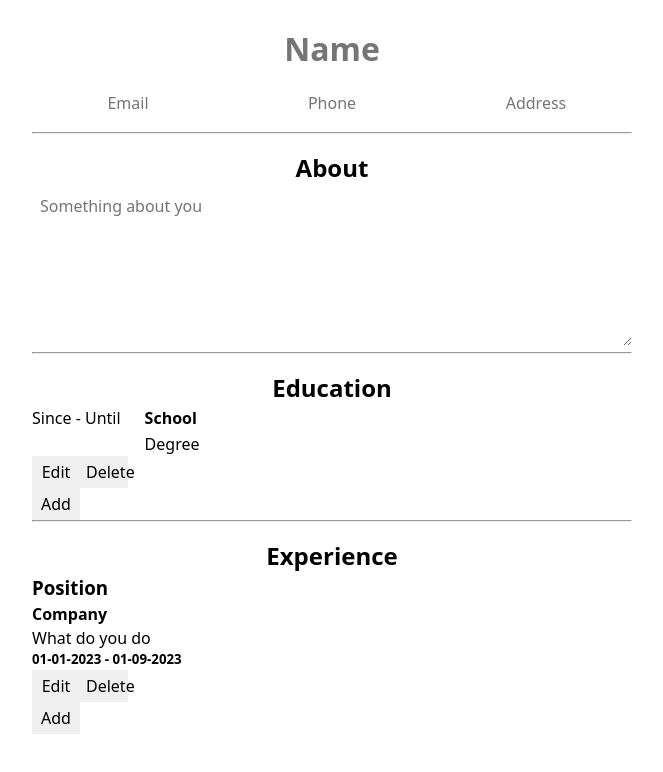
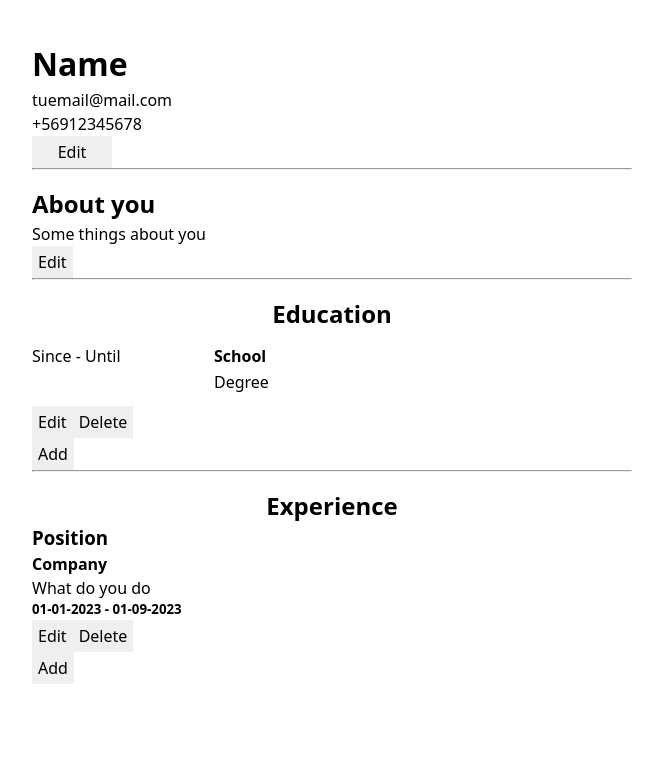
Before and after one commit to educanales/cv-application, a React (Vite) app: page / in a window 1280 px wide. Shown: the top 772 px of the page, without its empty margins (308-971 px from the left). Built offline with nearby package versions, Linux system fonts and the light colour scheme.

Commit message:
Fix index.html title

```diff
--- a/index.html
+++ b/index.html
@@ -4,7 +4,7 @@
     <meta charset="UTF-8" />
     <meta name="viewport" content="width=device-width, initial-scale=1.0" />
     <link rel="shortcut icon" href="#" />
-    <title>CV Aplication</title>
+    <title>CV Application</title>
   </head>
   <body>
     <div id="root"></div>
--- a/src/App.jsx
+++ b/src/App.jsx
@@ -10,7 +10,10 @@ export default function App() {
 
   return (
     <>
-      <Form />
+      <GeneralInfo />
+      <hr />
+      <About />
+      {/* <Form /> */}
       <hr />
       <Education />
       <hr />
--- a/src/styles/App.css
+++ b/src/styles/App.css
@@ -18,14 +18,21 @@ h2 {
 }
 
 button {
-  width: 3rem;
+  max-width: 5rem;
   height: 2rem;
   border: none;
 }
 
+
+
+.dates {
+  min-width: 150px;
+}
+
 .mainContainer {
   display: flex;
-  gap: 1.5rem;
+  gap: 2rem;
+  padding: 0.75rem 0;
 }
 
 .secondContainer {
@@ -34,6 +41,7 @@ button {
   justify-content: center;
   gap: 0.1rem;
   margin: 0;
+  min-width: 150px;
 }
 
 .mainP {
```
